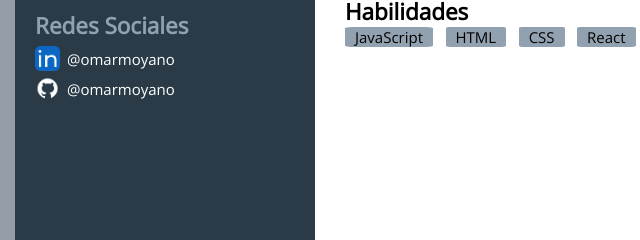
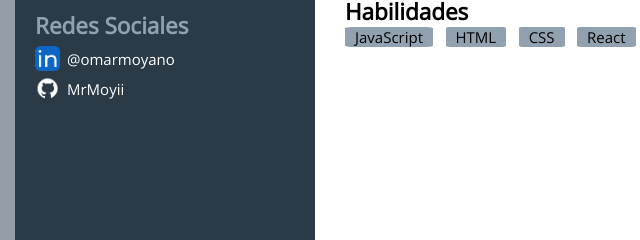
Before and after one commit to MrMoyii/MyFirstCV, a plain HTML site: page index.html in a window 1280 px wide. Shown: the part 503-743 px from the top of the page, 175-815 px from the left. Drawn offline with nearby package versions, Linux system fonts and the light colour scheme.

Commit message:
Agregar enlace del perfil de GitHub
El enlace anterior llevaba al perfil de LinkedIn

```diff
--- a/index.html
+++ b/index.html
@@ -37,7 +37,7 @@
                 </div>
                 <div class="conteiner-redes">
                     <img src="./img/icons8-github-60.png" alt="" >
-                    <a href="https://www.linkedin.com/in/omar-moyano-0452111b2/" target="_blank">@omarmoyano</a>
+                    <a href="https://www.github.com/MrMoyii" target="_blank">MrMoyii</a>
                 </div>
             </section>
         </div>
```
